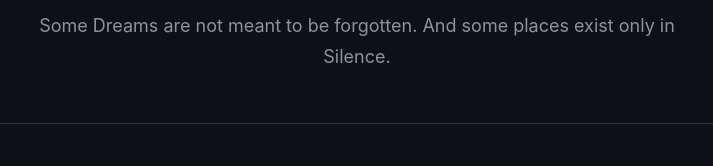
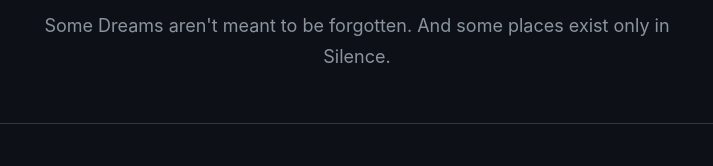
Before and after one commit to Dreamcatcher-bot/dreamcatcher-docs, a plain HTML site: page index.html in a window 1280 px wide. Shown: the part 249-415 px from the top of the page, 283-996 px from the left. Drawn offline with Linux system fonts and the light colour scheme.

Commit message:
Update index.html

```diff
--- a/index.html
+++ b/index.html
@@ -1,5 +1,5 @@
 <!DOCTYPE html><html lang="en"><head><meta charset="UTF-8"><meta name="viewport" content="width=device-width, initial-scale=1.0"><title>Dreamcatcher Documentation</title><link rel="stylesheet" href="style.css"></head><body>
-<header class="hero"><div class="container"><img class="logo" src="logo.png" alt="Dreamcatcher logo"><h1>Dreamcatcher</h1><p class="subtitle">Some Dreams are not meant to be forgotten. And some places exist only in Silence.</p></div></header>
+<header class="hero"><div class="container"><img class="logo" src="logo.png" alt="Dreamcatcher logo"><h1>Dreamcatcher</h1><p class="subtitle">Some Dreams aren't meant to be forgotten. And some places exist only in Silence.</p></div></header>
 <main><div class="container"><section class="intro"><h2>Documentation</h2><p>Here you can find the official Terms of Service, Acceptable Use Policy and Privacy Policy for Dreamcatcher.</p></section>
 <section class="documents"><a class="card" href="terms.html"><div class="card-icon">📜</div><h3>TOS &amp; AUP</h3><p>You stand at the threshold of our Silence. Listen - to enter. Do not disturb - to stay. She needs peace to become a home; a home for those who know how to enter without knocking.</p></a>
 <a class="card" href="privacy.html"><div class="card-icon">🔒</div><h3>Privacy Policy</h3><p>Your Silence is not ours. We only welcome it into our Silence, for as long as you trust us. Discover what we hear, how we guard it and how long we remember.</p></a></section>
```
